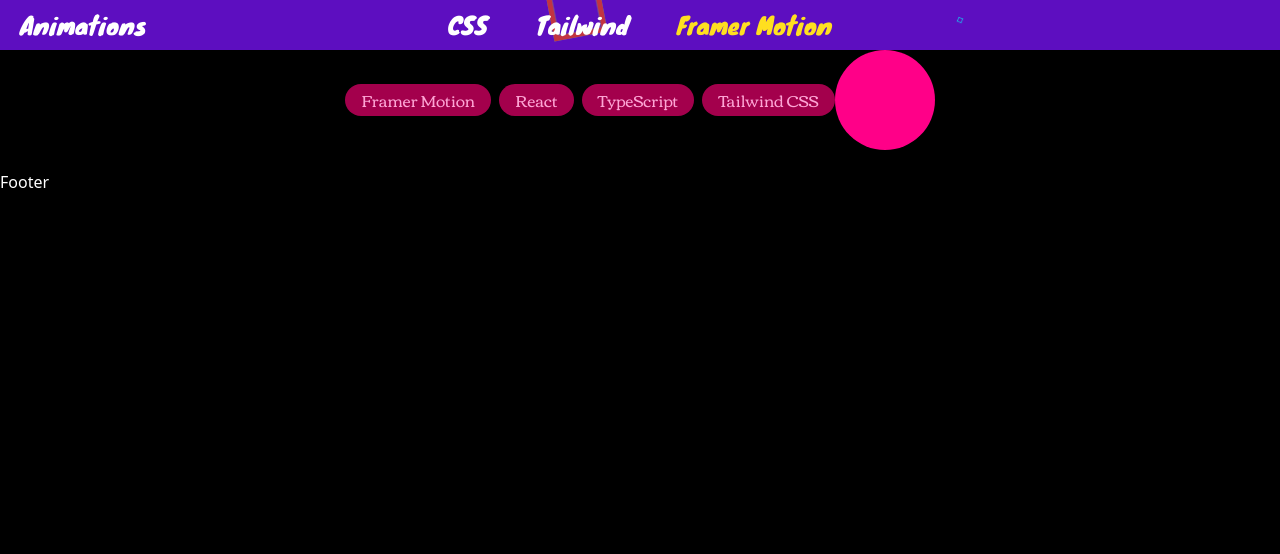
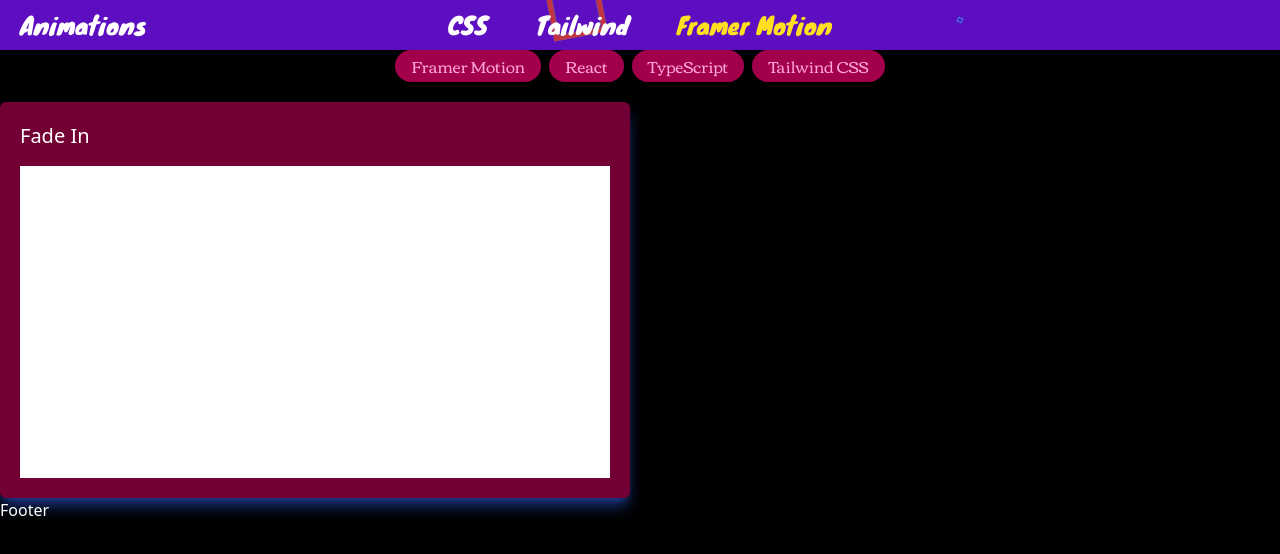
Before and after one commit to Rezzzero/animations, a React (Vite) app: page /framer-motion in a window 1280 px wide. Shown: the top 554 px of the page. Built offline with nearby package versions, Linux system fonts and the light colour scheme.

Commit message:
add fade in animation for tailwind and framer motion

```diff
--- a/src/components/animations/css/fade-in/FadeIn.css
+++ b/src/components/animations/css/fade-in/FadeIn.css
@@ -20,6 +20,10 @@
 }
 
 .fade-in-item {
+  width: 100px;
+  height: 100px;
+  background-color: #0cdcf7;
+  border-radius: 10px;
   animation: fade-in 1s ease-in-out;
   cursor: default;
 }
--- a/src/components/animations/css/fade-in/FadeIn.tsx
+++ b/src/components/animations/css/fade-in/FadeIn.tsx
@@ -11,7 +11,7 @@ export const FadeIn = () => {
 
   return (
     <div className="fade-in-container" onClick={triggerAnimation}>
-      <div className={animate ? "fade-in-item" : ""}>Fade In Item</div>
+      <div className={animate ? "fade-in-item" : ""} />
     </div>
   );
 };
--- /dev/null
+++ b/src/components/animations/framer-motion/fade-in/FadeIn.tsx
@@ -0,0 +1,35 @@
+import { motion } from "framer-motion";
+import { useState } from "react";
+
+export const FadeIn = () => {
+  const [animate, setAnimate] = useState(false);
+
+  const triggerAnimation = () => {
+    setAnimate(false);
+    setTimeout(() => setAnimate(true), 100);
+  };
+
+  return (
+    <div
+      className="w-full h-full bg-white flex items-center justify-center text-black"
+      onClick={triggerAnimation}
+    >
+      {animate && (
+        <motion.div
+          initial={{ opacity: 0, scale: 0.9, y: -20 }}
+          animate={{ opacity: 1, scale: 1, y: 0 }}
+          transition={{ duration: 1, ease: "easeInOut" }}
+          style={box}
+          key="box"
+        />
+      )}
+    </div>
+  );
+};
+
+const box: React.CSSProperties = {
+  width: 100,
+  height: 100,
+  backgroundColor: "#0cdcf7",
+  borderRadius: "10px",
+};
--- a/src/components/animations/framer-motion/framerMotionAnimations.ts
+++ b/src/components/animations/framer-motion/framerMotionAnimations.ts
@@ -1 +1,9 @@
-export const framerMotionAnimations = [];
+import { FadeIn } from "./fade-in/FadeIn";
+
+export const framerMotionAnimations = [
+  {
+    title: "Fade In",
+    description: "Simple fade in animation",
+    Component: FadeIn,
+  },
+];
--- /dev/null
+++ b/src/components/animations/tailwindcss/fade-in/FadeIn.tsx
@@ -0,0 +1,25 @@
+import { useState } from "react";
+
+export const FadeIn = () => {
+  const [animate, setAnimate] = useState(false);
+
+  const triggerAnimation = () => {
+    setAnimate(false);
+    setTimeout(() => setAnimate(true), 100);
+  };
+
+  return (
+    <div
+      className="w-full h-full bg-white flex items-center justify-center text-black"
+      onClick={triggerAnimation}
+    >
+      <div
+        className={`w-[100px] h-[100px] rounded-xl bg-[#0cdcf7] transform ease-in-out ${
+          animate
+            ? "opacity-100 translate-y-0 scale-100 duration-1000"
+            : "opacity-0 -translate-y-5 scale-90"
+        }`}
+      />
+    </div>
+  );
+};
--- a/src/components/animations/tailwindcss/tailwindCSSAnimations.ts
+++ b/src/components/animations/tailwindcss/tailwindCSSAnimations.ts
@@ -1 +1,9 @@
-export const tailwindCSSAnimations = [];
+import { FadeIn } from "./fade-in/FadeIn";
+
+export const tailwindCSSAnimations = [
+  {
+    title: "Fade In",
+    description: "Simple fade in animation",
+    Component: FadeIn,
+  },
+];
--- a/src/pages/FramerMotion.tsx
+++ b/src/pages/FramerMotion.tsx
@@ -1,5 +1,5 @@
 import { TechList } from "../components/tech-list/TechList";
-import Drag from "../drag/Drag";
+// import Drag from "../drag/Drag";
 import { FramerMotionTechList } from "../constants/constants";
 import { useSelectedTechs } from "../hooks/useSelectedTechs";
 import { AnimationList } from "../components/animation-list/AnimationList";
@@ -22,7 +22,7 @@ export const FramerMotion = () => {
           color={color}
         />
 
-        <Drag />
+        {/* <Drag /> */}
       </div>
       <AnimationList color={color} animations={framerMotionAnimations} />
     </>
```
